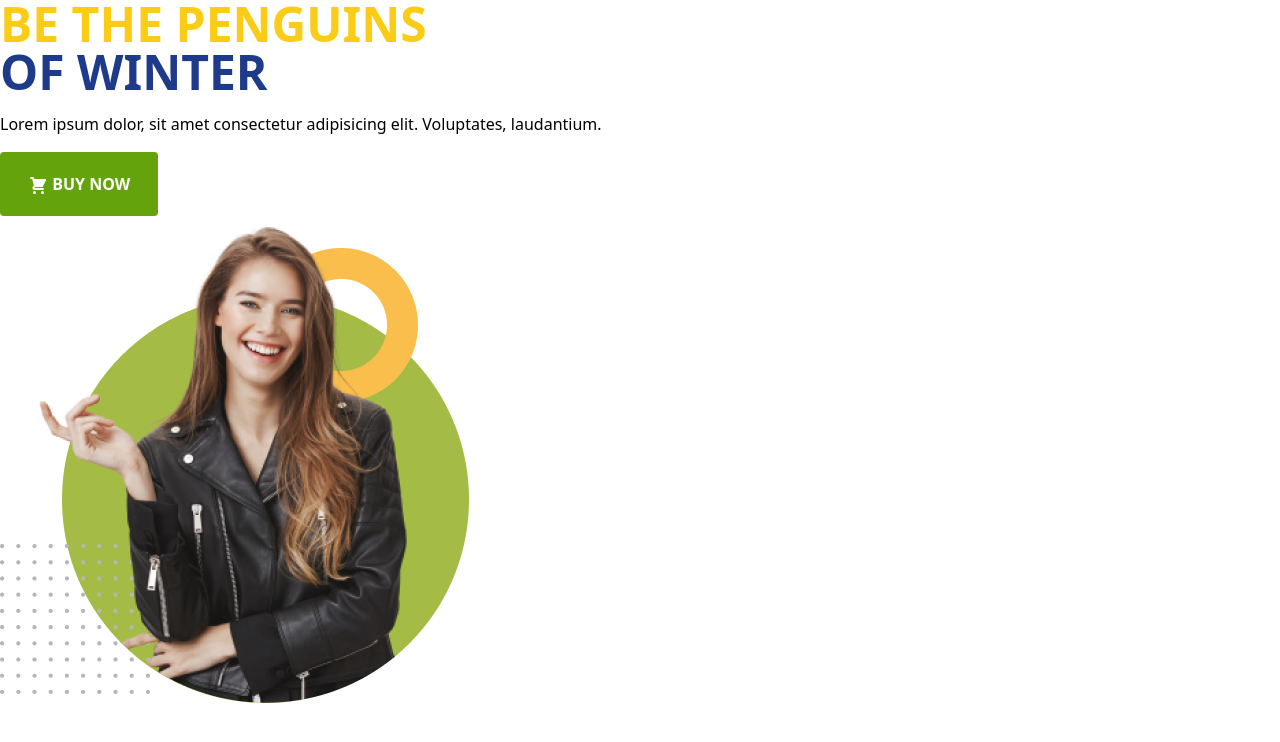
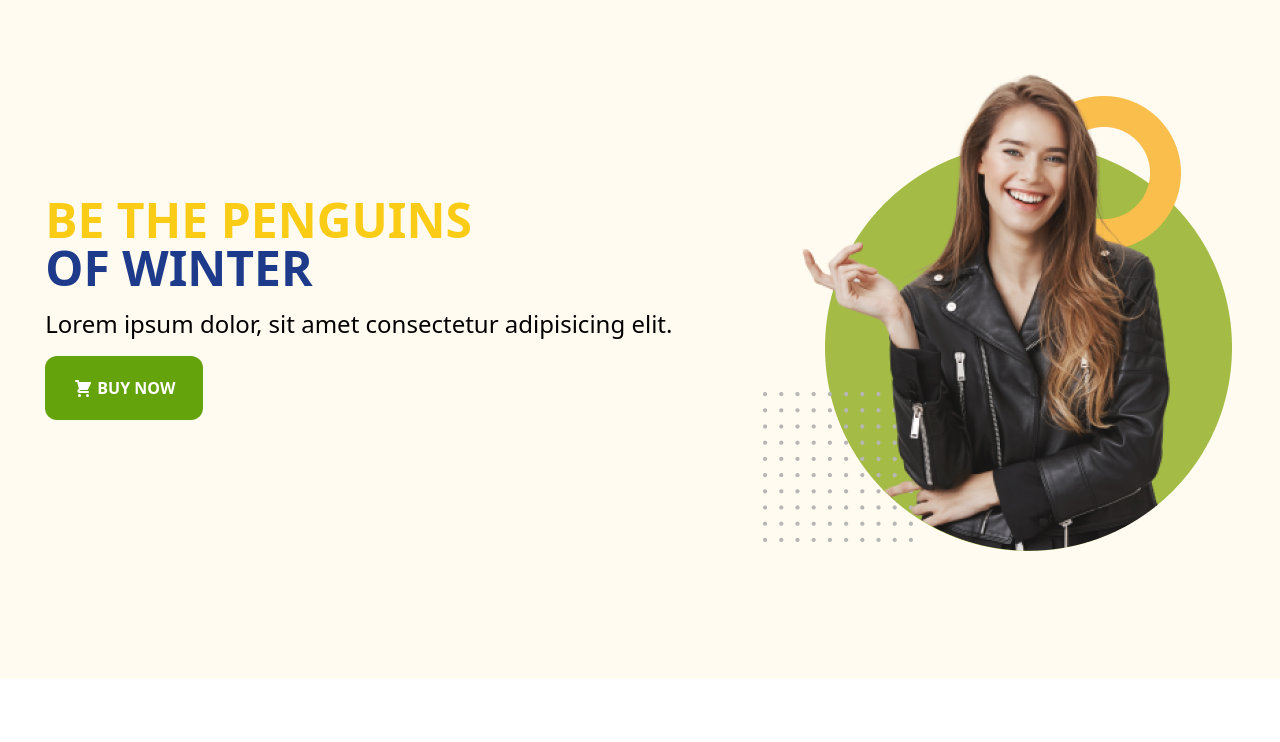
Before and after one commit to Merajhossain2002/penguine-fashion-tailwind, a plain HTML site: page index.html in a window 1280 px wide. Drawn offline with nearby package versions, Linux system fonts and the light colour scheme.

Commit message:
header added

```diff
--- a/index.html
+++ b/index.html
@@ -13,6 +13,7 @@
           extend: {
             colors: {
               clifford: "#da373d",
+              penguin:"#FFFBF0"
             },
           },
         },
@@ -21,19 +22,18 @@
   </head>
   <body>
     <header>
-      <section class="container mx-auto">
-        <div class="space-y-4">
-          <h1 class="text-5xl font-bold uppercase">
+      <section class="container mx-auto sm:flex items-center justify-around pt-16 pb-32 bg-penguin">
+        <div class="space-y-4 pl-8 sm:pl-0">
+          <h1 class="text-5xl sm:text-5xl font-bold uppercase">
             <span class="text-yellow-400">Be the Penguins</span>
             <br />
             <span class="text-blue-900">of Winter</span>
           </h1>
-          <p>
+          <p class="text-2xl">
             Lorem ipsum dolor, sit amet consectetur adipisicing elit.
-            Voluptates, laudantium.
           </p>
           <button
-            class="font-semibold text-white uppercase bg-lime-600 rounded px-7 py-5"
+            class="font-semibold text-white uppercase bg-lime-600 rounded-xl px-7 py-5"
           >
             <svg
               xmlns="http://www.w3.org/2000/svg"
@@ -48,8 +48,8 @@
             Buy Now
           </button>
         </div>
-        <div>
-          <img src="images/model.png" alt="" />
+        <div class="pt-8 sm:pt-0 ">
+          <img class="w-auto sm:w-full" src="images/model.png" alt="" />
         </div>
       </section>
     </header>
```
